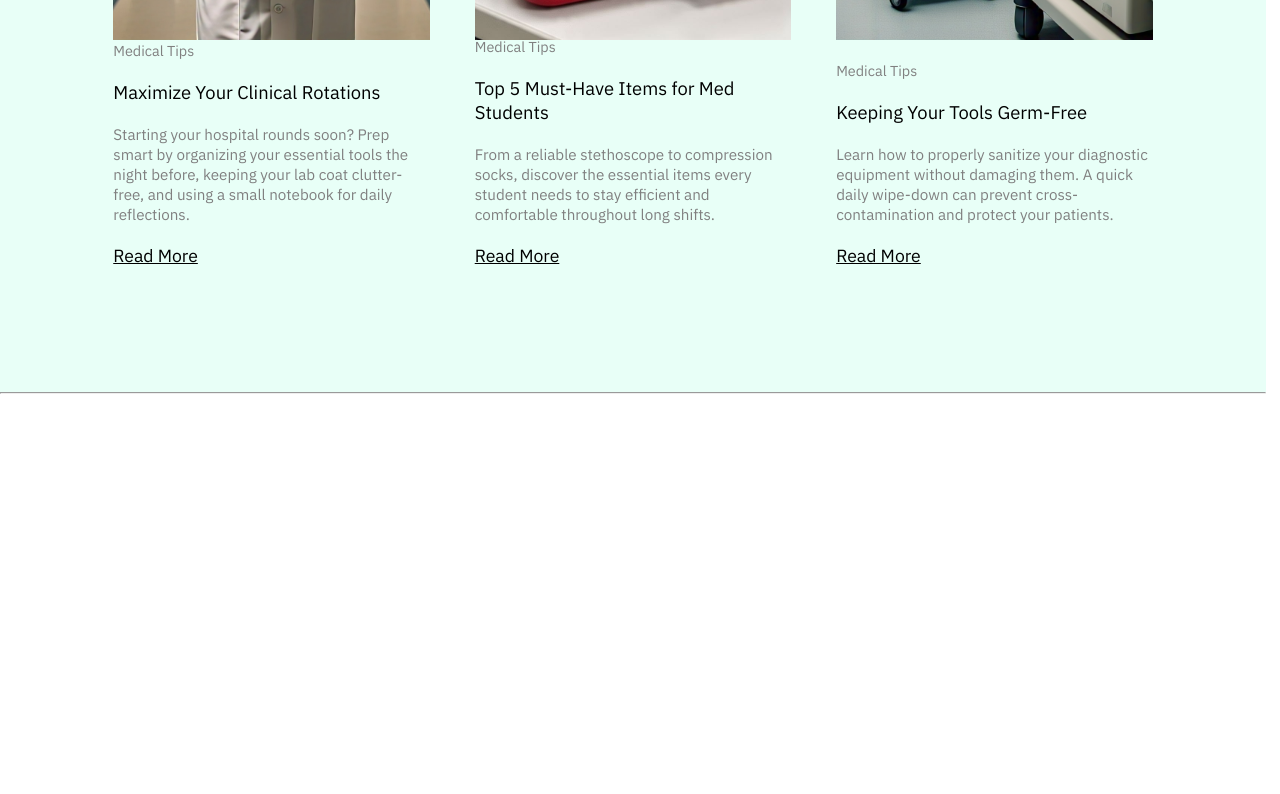
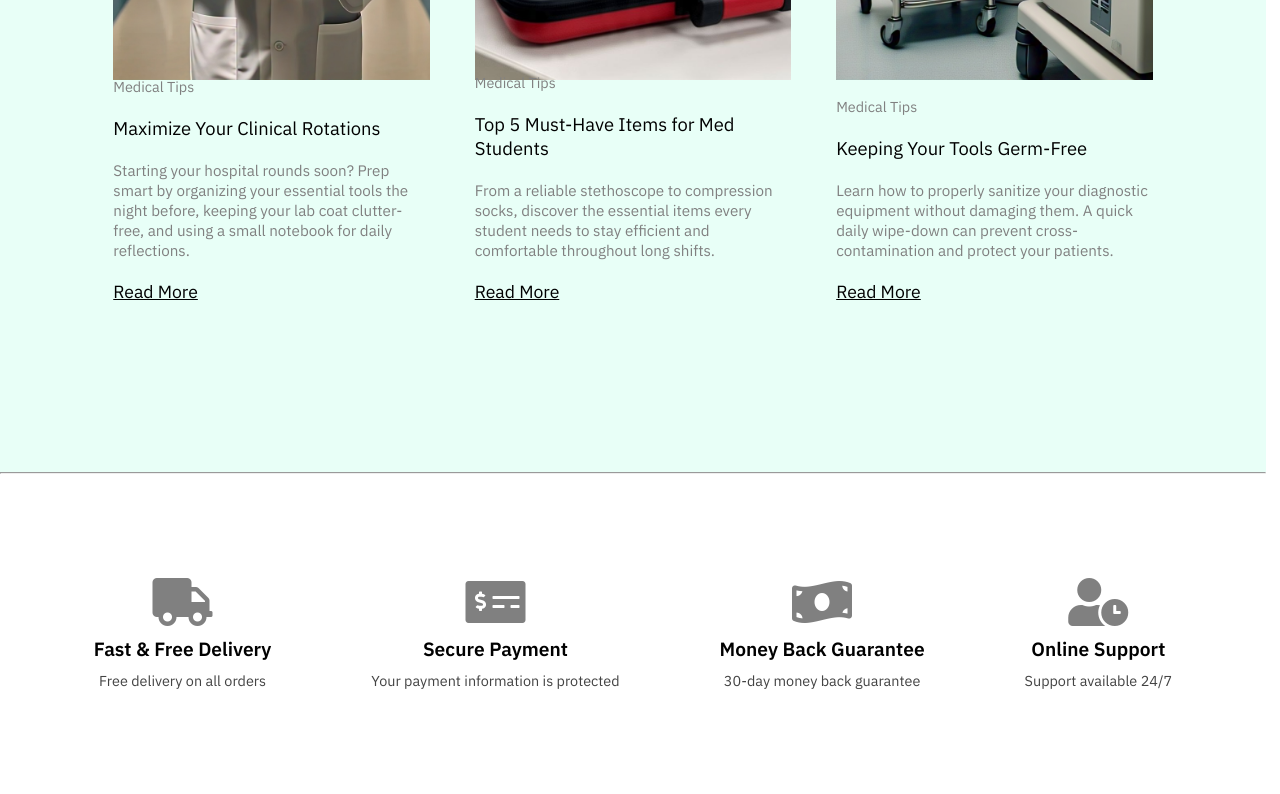
Before and after one commit to AhmedTamer66/CliniKart, a plain HTML site: page index.html in a window 1280 px wide. Shown: the part 4351-5145 px from the top of the page. Before the commit the page ends 4745 px from the top, so only its background shows below. Drawn offline with Linux system fonts and the light colour scheme.

Commit message:
sec6 commetted

```diff
--- a/css/style.css
+++ b/css/style.css
@@ -893,7 +893,7 @@ text-align:center;
 /*/////////////////////////////////////////////////////////<--sec-5-->/////////////////////////////////////////////////////////*/
 .sec5{
     width:98.9vw;
-    height:120vh;
+    height:130vh;
     background-color: rgba(127, 255, 212, 0.182);
     position: relative;
     margin-top:90px;
@@ -967,3 +967,48 @@ position: absolute;
 /*/////////////////////////////////////////////////////////<--/sec-5-->/////////////////////////////////////////////////////////*/
 
 /*/////////////////////////////////////////////////////////<--sec-6-->/////////////////////////////////////////////////////////*/
+.sec6{
+    width: 98.9vw;
+    height: 40vh;
+    position: relative;
+}
+.sec6-container{
+    position: relative;
+    display: flex;
+    justify-content: center;
+    align-items: center;
+    height: 100%;
+    width: 100%;
+    gap: 100px;
+}
+.sec6-ic1{
+
+    display: flex;
+    justify-content: center;
+    align-items: center;
+    flex-direction: column;
+    gap: 10px;
+}
+.sec6-txt{
+    font-size: 1.2rem;
+    font-weight: 600;
+
+}
+.sec6-desc{font-size:0.9rem; color: rgb(67, 67, 67);}
+.sec6-ic1 i{
+    color: grey;
+    font-size: 3rem;
+    transition: all 0.5s;
+}
+.s6ic2{
+    position:absolute;
+    color:rgb(0, 0, 91);
+    top:100px;
+    opacity:0;
+    transition: 0.3s;
+}
+.sec6-ic1:hover .s6ic2{
+    color:rgb(0, 0, 91);
+   top:69px;
+   opacity:1;
+}
--- a/index.html
+++ b/index.html
@@ -355,6 +355,36 @@
         </div>
                 <hr class="sec5-hr2">
 
+      </section> <!--</sec5>-->
+      <section class="sec6">
+        <div class="sec6-container">
+          <div class="sec6-ic1">
+            <i class="fas fa-truck"></i>
+                      <i class="fas fa-truck s6ic2"></i>
+            <p class="sec6-txt">Fast & Free Delivery</p>
+            <p class="sec6-desc">Free delivery on all orders</p>
+          </div>
+        <div class="sec6-ic1">
+  <i class="fas fa-money-check-alt"></i>
+  <i class="fas fa-money-check-alt s6ic2"></i>
+  <p class="sec6-txt">Secure Payment</p>
+  <p class="sec6-desc">Your payment information is protected</p>
+</div>
+
+<div class="sec6-ic1">
+  <i class="fas fa-money-bill-wave"></i>
+  <i class="fas fa-money-bill-wave s6ic2"></i>
+  <p class="sec6-txt">Money Back Guarantee</p>
+  <p class="sec6-desc">30-day money back guarantee</p>
+</div>
+
+<div class="sec6-ic1">
+  <i class="fas fa-user-clock"></i>
+  <i class="fas fa-user-clock s6ic2"></i>
+  <p class="sec6-txt">Online Support</p>
+  <p class="sec6-desc">Support available 24/7</p>
+</div>
+        </div>
       </section>
 </body>
 
```
